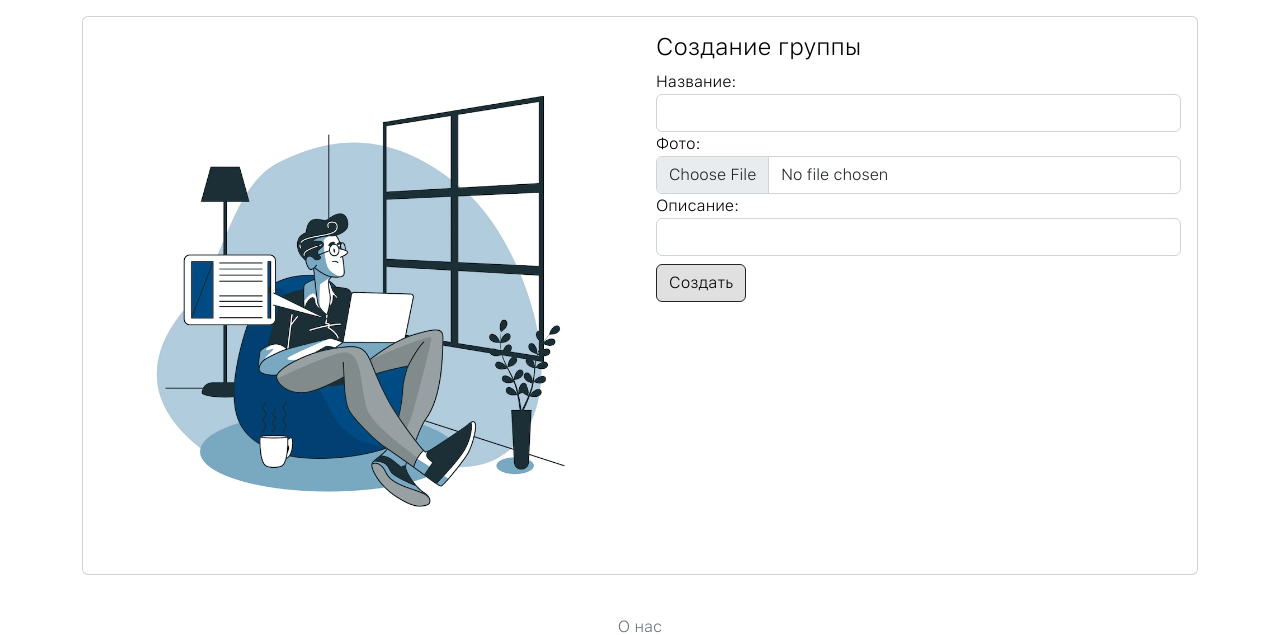
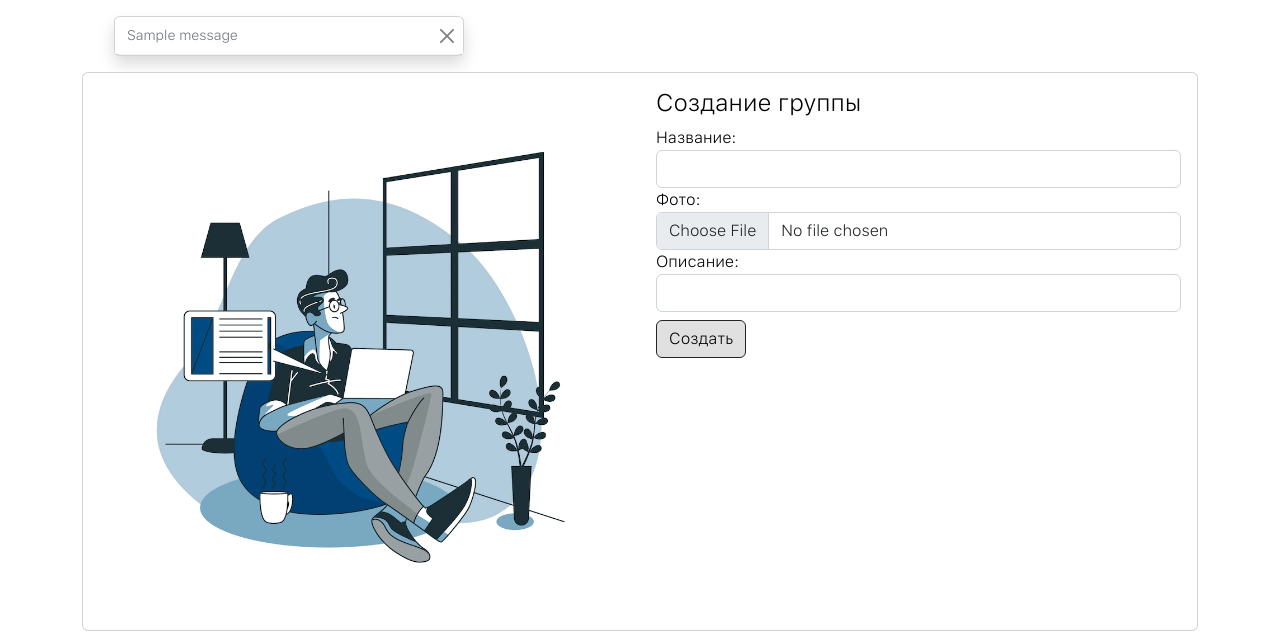
Before and after one commit to djsega1/YaCareer, a Django app: page /groups/create/ in a window 1280 px wide. Shown: the part 77-712 px from the top of the page. Run offline with Django 3.2, Linux system fonts and the light colour scheme; tables that the repository leaves empty hold one stand-in row (values such as "Sample post"); one stand-in notice (Sample message) is shown; some libraries are stand-ins or nearby versions.

Commit message:
close #24

```diff
--- a/yacareer/groups/views.py
+++ b/yacareer/groups/views.py
@@ -1,5 +1,5 @@
 import os
-
+from django.contrib import messages
 from django.core.files.uploadedfile import InMemoryUploadedFile
 from django.db.models import Q
 from django.shortcuts import get_object_or_404, redirect
@@ -23,7 +23,6 @@ class GroupListView(ListView):
         queryset = super().get_queryset()
         searched = self.request.GET.get('searched', '')
         if searched:
-            print(searched)
             queryset = (
                 queryset.
                 filter(
@@ -56,11 +55,13 @@ class GroupDetailView(DetailView):
         )
         if followu2g:
             followu2g.delete()
+            messages.success(request, 'Вы отписались от группы')
         else:
             GroupMembers.objects.create(
                 group=group,
                 user=request.user,
             )
+            messages.success(request, 'Вы подписались на группу')
         return redirect('groups:group_detail', pk)
 
 
@@ -74,6 +75,7 @@ class CreateGroupView(CreateView):
             owner_id=self.request.user.id,
             **form.cleaned_data,
         )
+        messages.success(self.request, 'Поздравляем!!! Вы создали группу')
         return redirect('groups:group_detail', new_group.id)
 
 
@@ -128,6 +130,7 @@ class EditGroupView(UpdateView):
                 GroupVacancy.objects.create(
                     **form.cleaned_data
                 )
+                messages.success(request, 'Вакансия создана')
 
     def profile_form(self, request, group):
         if group.owner == request.user:
@@ -143,6 +146,7 @@ class EditGroupView(UpdateView):
                         if os.path.exists(image_path):
                             os.remove(image_path)
                 form.save()
+                messages.success(request, 'Изменения успешно сохранены')
 
 
 class DeleteGroupView(DeleteView):
@@ -157,5 +161,6 @@ class DeleteGroupView(DeleteView):
             pk=pk,
         )
         if group.owner == self.request.user:
+            messages.success(request, 'Группа удалена')
             return super().post(request, pk)
         return redirect('groups:group_detail', pk)
--- a/yacareer/templates/base.html
+++ b/yacareer/templates/base.html
@@ -22,6 +22,7 @@
   <body>
     <div class="container">
     {% include "includes/header.html" %}
+    {% include "includes/messages.html" %}
       <main>
         {% block content %}
         Контент не подвезли
--- /dev/null
+++ b/yacareer/templates/includes/messages.html
@@ -0,0 +1,14 @@
+{% if messages %}
+  <ul class="messages">
+    {% for message in messages %}
+      <div class="toast fade show" id="toast_fade_show" role="alert" aria-live="assertive" aria-atomic="true">
+        <div class="toast-header">
+          <strong class="me-auto">
+            {{message}}
+          </strong>
+        <button type="button" class="btn-close" data-bs-dismiss="toast" aria-label="Close"></button>
+        </div>
+      </div>
+    {% endfor %}
+  </ul>
+{% endif %}
--- a/yacareer/users/views.py
+++ b/yacareer/users/views.py
@@ -1,3 +1,4 @@
+from django.contrib import messages
 from django.contrib.auth import login
 from django.db.models import Q
 from django.shortcuts import redirect
@@ -18,6 +19,7 @@ class SignUpView(FormView):
     def form_valid(self, form):
         user = form.save()
         login(self.request, user)
+        messages.success(self.request, 'Аккаунт создан')
         return super().form_valid(form)
 
 
@@ -74,8 +76,10 @@ class UserDetailView(DetailView, FormMixin):
         form = self.form_class(request.POST or None)
         if form.is_valid():
             form.save()
+            messages.success(self.request, 'Вы подписались на пользователя')
         else:
             FollowsU2U.objects.filter(
                 **form.cleaned_data
             ).delete()
+            messages.success(self.request, 'Вы отписались от пользователя')
         return redirect('users:user_detail', pk)
--- a/yacareer/vacancies/views.py
+++ b/yacareer/vacancies/views.py
@@ -1,3 +1,4 @@
+from django.contrib import messages
 from django.core.mail import send_mail
 from django.db.models import Q
 from django.shortcuts import redirect, get_object_or_404
@@ -29,6 +30,7 @@ class VacancyDetailView(DetailView, FormMixin):
         group = vacancy.group
         if group.owner == request.user:
             vacancy.delete()
+            messages.success(request, 'Вакансия удалена')
         return redirect('vacancies:vacancies_of_group', group.pk)
 
     def respond_form(self, request, vacancy):
@@ -41,6 +43,7 @@ class VacancyDetailView(DetailView, FormMixin):
                 (vacancy.group.owner.email,),
                 fail_silently=True,
             )
+            messages.success(request, 'Сообщение успешно отправлено')
         return redirect('groups:group_detail', vacancy.group.pk)
 
 
```
Also changed, not shown: yacareer/homepage/views.py (+7 -1 lines).
